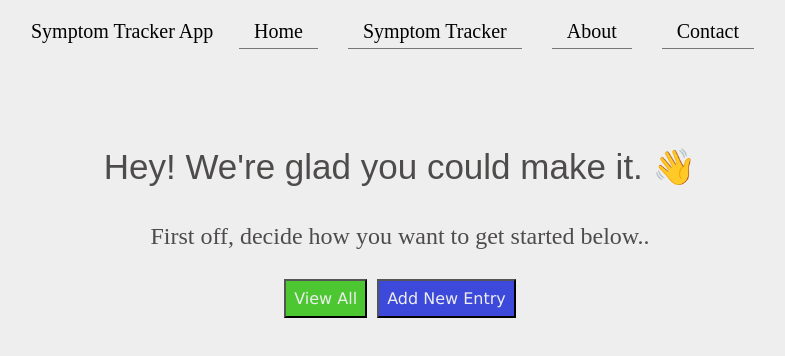
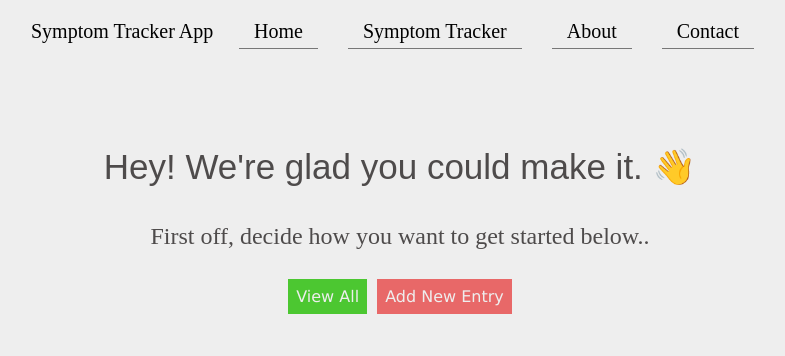
Before and after one commit to calebsmith00/symptom-tracker, a React (Create React App) app: page /symptom-tracker in a window 1280 px wide. Shown: the top 356 px of the page, without its empty margins (240-1025 px from the left). Built offline with nearby package versions, Linux system fonts and the light colour scheme.

Commit message:
Update styling

```diff
--- a/src/symptom_tracker/create_view.tsx
+++ b/src/symptom_tracker/create_view.tsx
@@ -61,9 +61,16 @@ export default function CreateView({ updateView }: CreateViewComponentProps) {
         onChange={handleChange}
         required={true}
       />
-      <button className="btn" type="submit">
-        Submit
-      </button>
+
+      <div className="buttons">
+        <button className="btn" type="submit">
+          Submit
+        </button>
+
+        <span className="btn btn-back" onClick={() => updateView("undecided")}>
+          Go Back
+        </span>
+      </div>
     </form>
   );
 }
--- a/src/symptom_tracker/diary.scss
+++ b/src/symptom_tracker/diary.scss
@@ -23,7 +23,7 @@
 }
 
 .btn-back {
-  background: rgb(196, 49, 49);
+  background: rgb(232, 104, 104);
 }
 
 .btn-submit {
--- a/src/symptom_tracker/diary_card.tsx
+++ b/src/symptom_tracker/diary_card.tsx
@@ -18,7 +18,7 @@ export default function DiaryCard({
         handleDiarySelect(diary);
       }}
     >
-      <p style={{ width: "100%" }}>{diary.diary}</p>
+      <p>{diary.diary}</p>
     </div>
   );
 }
--- a/src/symptom_tracker/show_views.tsx
+++ b/src/symptom_tracker/show_views.tsx
@@ -4,7 +4,11 @@ import React, { useState } from "react";
 import "./views.scss";
 import Diary from "./diary";
 
-export default function ShowViews(): JSX.Element {
+interface ShowViewProps {
+  updateView: Function;
+}
+
+export default function ShowViews({ updateView }: ShowViewProps): JSX.Element {
   const { diaries } = useDiaries();
   const [diarySelected, setDiarySelected] = useState<boolean>(false);
   const [activeDiary, setActiveDiary] = useState<DiaryTypes>({
@@ -37,6 +41,9 @@ export default function ShowViews(): JSX.Element {
             />
           );
         })}
+        <div className="diary-card" onClick={() => updateView("undecided")}>
+          <p>Go Back</p>
+        </div>
       </div>
     </div>
   );
--- a/src/symptom_tracker/symptom-tracker.scss
+++ b/src/symptom_tracker/symptom-tracker.scss
@@ -22,6 +22,7 @@
   font-size: 16px;
   display: inline-block;
   margin: 5px;
+  border: none;
 
   &:hover {
     cursor: pointer;
@@ -29,11 +30,3 @@
     transition: all 0.5s ease;
   }
 }
-
-.btn-view-tracker {
-  background: rgb(76, 199, 49);
-}
-
-.btn-create-tracker {
-  background: rgb(60, 73, 219);
-}
--- a/src/symptom_tracker/undecided_view.tsx
+++ b/src/symptom_tracker/undecided_view.tsx
@@ -14,7 +14,7 @@ export default function UndecidedView({
       </p>
       <span>
         <button
-          className="btn btn-view-tracker"
+          className="btn"
           onClick={(event: React.MouseEvent<HTMLElement>) => {
             updateView("view");
           }}
@@ -22,7 +22,7 @@ export default function UndecidedView({
           View All
         </button>
         <button
-          className="btn btn-create-tracker"
+          className="btn btn-back"
           onClick={(event: React.MouseEvent<HTMLElement>) => {
             updateView("create");
           }}
--- a/src/symptom_tracker/view_choice.tsx
+++ b/src/symptom_tracker/view_choice.tsx
@@ -14,7 +14,7 @@ export default function ViewChoice(): JSX.Element | JSX.Element[] {
     <>
       {view === "undecided" && <UndecidedView updateView={updateView} />}
       {view === "create" && <CreateView updateView={updateView} />}
-      {view === "view" && <ShowViews />}
+      {view === "view" && <ShowViews updateView={updateView} />}
     </>
   );
 }
```
